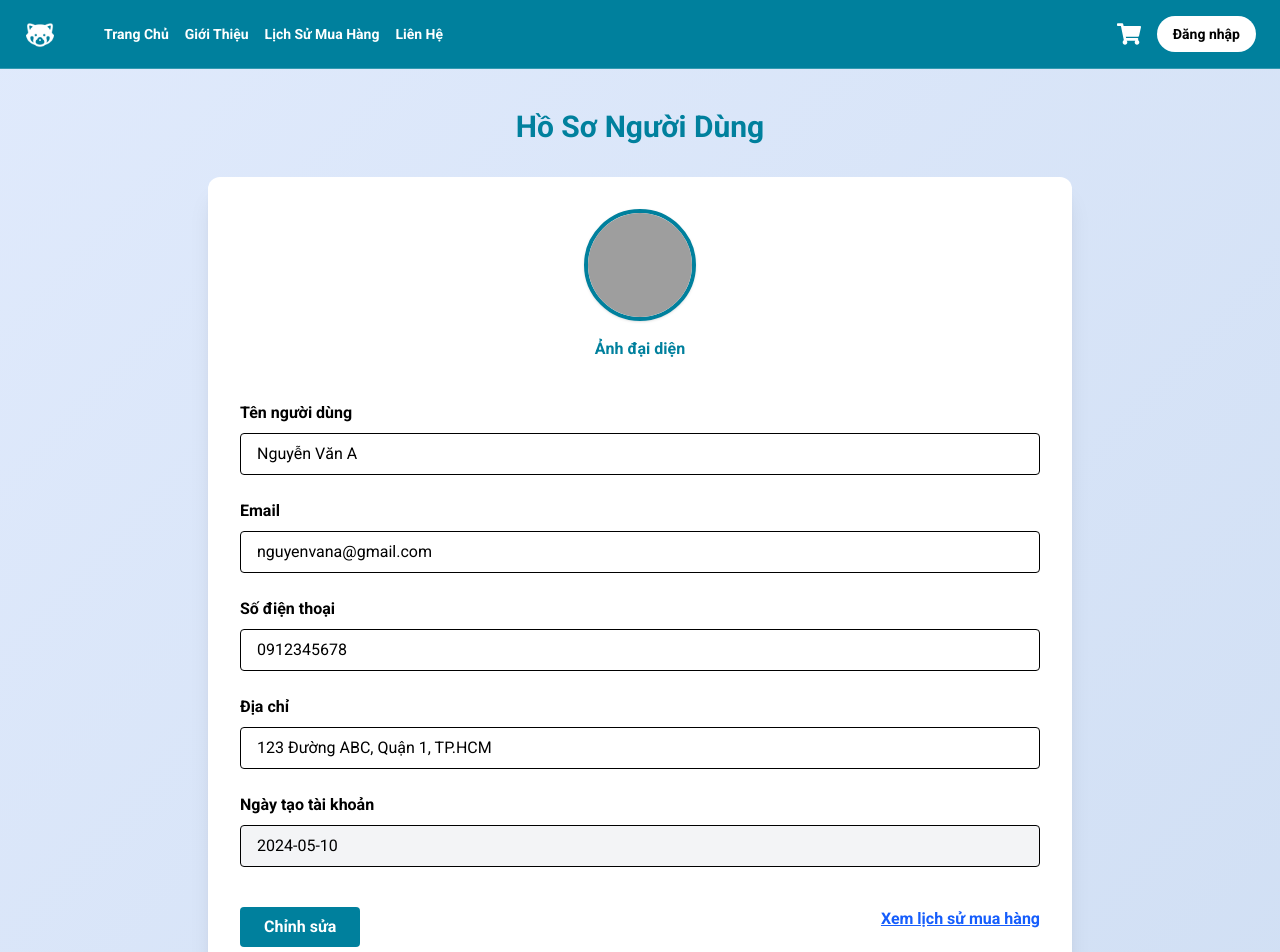
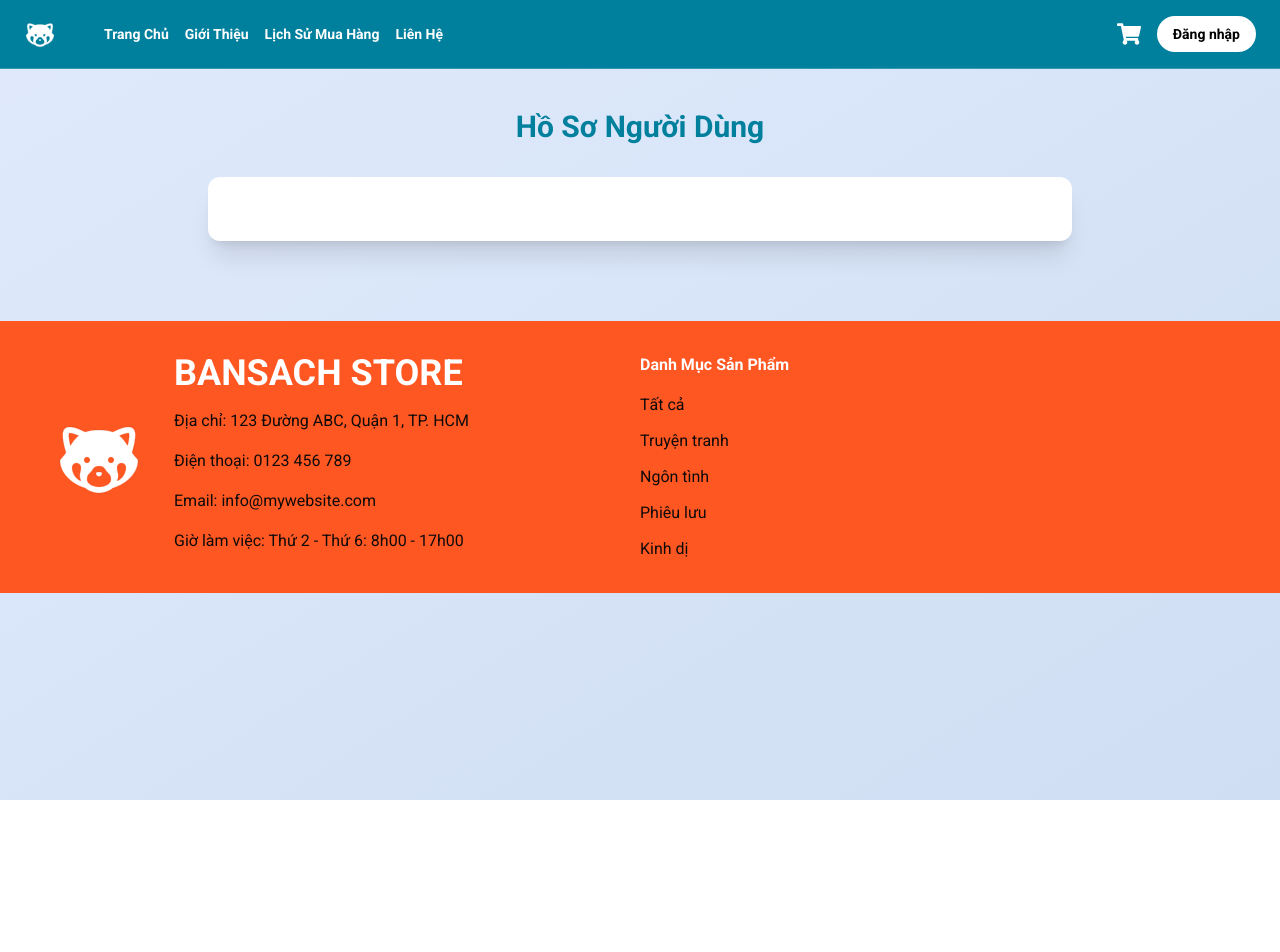
Before and after one commit to 1902VanHuongCoder/Teaching-Web-Programming, a React (Vite) app in the folder Website/Frontend/: page /hosonguoidung in a window 1280 px wide. Shown: the top 952 px of the page. After the commit the page ends 800 px from the top, so only its background shows below. Built offline with nearby package versions, Linux system fonts and the light colour scheme; grey boxes are pictures that could not be loaded.

Commit message:
Thêm tính năng cập nhật tài khoản người dùng

```diff
--- a/Website/Frontend/src/components/DangNhap.jsx
+++ b/Website/Frontend/src/components/DangNhap.jsx
@@ -11,10 +11,13 @@ function DangNhap() {
       e.preventDefault(); // Ngăn chặn hành vi mặc định của form (tải lại trang)
 
       // Gọi API để đăng nhập
-      const {status, message} = await dangNhapTaiKhoan(email, password);//
+      const {status, message, user} = await dangNhapTaiKhoan(email, password);//
 
       if( status ) { // Đăng nhập thành công
           alert("Đăng nhập thành công!");
+
+          localStorage.setItem("user", JSON.stringify(user)); // Lưu thông tin user vào localStorage
+
           router("/"); // Chuyển hướng về trang chủ
       }else{
           alert("Đăng nhập thất bại! " + message);
--- a/Website/Frontend/src/components/HoSoNguoiDung.jsx
+++ b/Website/Frontend/src/components/HoSoNguoiDung.jsx
@@ -1,33 +1,78 @@
-import React, { useState } from "react";
+import React, { useEffect, useState } from "react";
 
 import Navigation from "./Navigation";
 import Footer from "./Footer";
 
 import { Link } from "react-router-dom";
-
-// Dữ liệu người dùng mẫu
-const userData = {
-  avatar:
-    "https://images.unsplash.com/photo-1678286742832-26543bb49959?w=400&auto=format&fit=crop&q=60&ixlib=rb-4.1.0&ixid=M3wxMjA3fDB8MHxzZWFyY2h8MTl8fHVzZXJ8ZW58MHx8MHx8fDA%3D", // Ảnh đại diện mặc định
-  tenNguoiDung: "Nguyễn Văn A",
-  email: "nguyenvana@gmail.com",
-  soDienThoai: "0912345678",
-  diaChi: "123 Đường ABC, Quận 1, TP.HCM",
-  ngayTao: "2024-05-10",
-};
+import { uploadHinhAnh } from "../lib/hinh-anh-apis";
+import { capNhatThongTinNguoiDung } from "../lib/nguoi-dung-apis";
 
 function HoSoNguoiDung() {
   // State cho phép chỉnh sửa thông tin
   const [edit, setEdit] = useState(false);
-  const [user, setUser] = useState(userData);
+  const [user, setUser] = useState(null);
+
+  // Tạo ra 1 biến trạng thái để lưu hình ảnh mã hóa để hiển thị trước cho người dùng xem
+  const [hinhAnhMaHoa, setHinhAnhMaHoa] = useState(null);
+
+
+  // Hàm kiểm tra một biến có phải là một file không
+  function isFile(variable) {
+    return variable instanceof File;
+  }
 
   // Hàm xử lý lưu thông tin
-  function handleSave(e) {
+  const handleSave = async (e) => {
     e.preventDefault();
     setEdit(false);
-    // Gửi dữ liệu lên server ở đây nếu cần
+    // 1. Nếu người dùng có thay đổi avatar thì mình phải upload lên Cloudinary
+    let hinhAnhData = null;
+
+    if( isFile(user.avatar) ) {
+      hinhAnhData = await uploadHinhAnh(user.avatar);
+    }
+
+    // 2. Lưu thông tin người dùng mới sửa vào trong cơ sở dữ liệu
+    const duLieuNguoiDungMoi = {
+      tenNguoiDung: user.tenNguoiDung,
+      email: user.email,
+      soDienThoai: user.soDienThoai,
+      diaChi: user.diaChi,
+      avatar: hinhAnhData ? JSON.stringify({public_id: hinhAnhData.public_id, url: hinhAnhData.url}) : JSON.stringify(user.avatar), // Nếu có hình ảnh mới thì lấy hình ảnh mới, không thì lấy hình ảnh cũ
+    }
+
+    const { status, message } = await capNhatThongTinNguoiDung(user.nguoiDungID, duLieuNguoiDungMoi);
+    if(status){
         alert("Cập nhật thông tin thành công!");
+    }else{
+        alert("Cập nhật thông tin thất bại! " + message);
     }
+
+    // 3. Cập nhật lại thông tin trong localstorage để có dữ liệu mới nhất về người dùng (thực tế thì mình phải thay đổi giá trị biến trong context)
+    const duLieuNguoiDungMoiDeLuuVaoLocalStorage = {
+        ...user, // Lấy tất cả dữ liệu cũ
+        ...duLieuNguoiDungMoi, // Ghi đè các trường đã thay đổi
+    }
+    localStorage.setItem("user", JSON.stringify(duLieuNguoiDungMoiDeLuuVaoLocalStorage));
+  }
+
+  // Nạp dữ liệu người dùng từ sever sử dung useEffect
+  useEffect(() => {
+    const storedUser = localStorage.getItem("user");
+    if (storedUser) { // Kiểm tra xem có dữ liệu user trong localStorage không
+
+      const duLieuNguoiDung = JSON.parse(storedUser);  // Chuyển dữ liệu người từ localStorage sang dạng Object để sử dụng
+
+      // Vì avatar vẫn đang là một chuỗi JSON nên mình phỉa chuyển nó thành dạng Object để sử dụng để hiển thị avatar của người dùng
+      const avatarDuocBienDoiThanhObject = duLieuNguoiDung.avatar ? JSON.parse(duLieuNguoiDung.avatar) : null;
+
+      setUser({ // Thay đổi biến trạng thái user để hiển thị dữ liệu người dùng ra form
+        ...duLieuNguoiDung,
+        avatar: avatarDuocBienDoiThanhObject, // Chuyển chuỗi JSON thành object
+      });
+    }
+  }, []);
+
 
   return (
     <div className="bg-gradient-to-br from-[#e0eafc] to-[#cfdef3] min-h-screen w-full">
@@ -37,11 +82,12 @@ function HoSoNguoiDung() {
           Hồ Sơ Người Dùng
         </h1>
         <div className="bg-white rounded-xl shadow-xl p-8">
+          {user && (
             <form onSubmit={handleSave} className="flex flex-col gap-6">
               <div className="flex flex-col items-center mb-4">
                 <div className="relative">
                   <img
-                  src={user.avatar}
+                    src={ hinhAnhMaHoa ? hinhAnhMaHoa : user.avatar?.url }
                     alt="avatar"
                     className="w-28 h-28 rounded-full object-cover border-4 border-[#00809D] shadow mb-2"
                   />
@@ -57,9 +103,10 @@ function HoSoNguoiDung() {
                         onChange={(e) => {
                           const file = e.target.files[0];
                           if (file) {
+                            setUser({ ...user, avatar: file }); // Cập nhật avatar trong user thành file mới
                             const reader = new FileReader();
                             reader.onload = (ev) =>
-                            setUser({ ...user, avatar: ev.target.result });
+                              setHinhAnhMaHoa(ev.target.result); // Cập nhật hình ảnh mã hóa để hiển thị
                             reader.readAsDataURL(file);
                           }
                         }}
@@ -86,8 +133,8 @@ function HoSoNguoiDung() {
                   className="border rounded px-4 py-2"
                   value={user.tenNguoiDung}
                   disabled={!edit}
-                onChange={(e) =>
-                  setUser({ ...user, tenNguoiDung: e.target.value }) // spread operator
+                  onChange={
+                    (e) => setUser({ ...user, tenNguoiDung: e.target.value }) // spread operator
                   }
                 />
               </div>
@@ -96,7 +143,7 @@ function HoSoNguoiDung() {
                 <input
                   className="border rounded px-4 py-2"
                   value={user.email}
-                disabled={!edit}
+                  disabled={true}
                   onChange={(e) => setUser({ ...user, email: e.target.value })}
                 />
               </div>
@@ -118,14 +165,6 @@ function HoSoNguoiDung() {
                   value={user.diaChi}
                   disabled={!edit}
                   onChange={(e) => setUser({ ...user, diaChi: e.target.value })}
-              />
-            </div>
-            <div className="flex flex-col gap-2">
-              <label className="font-semibold">Ngày tạo tài khoản</label>
-              <input
-                className="border rounded px-4 py-2 bg-gray-100"
-                value={user.ngayTao}
-                disabled
                 />
               </div>
               <div className="flex gap-4 mt-4">
@@ -162,6 +201,7 @@ function HoSoNguoiDung() {
                 </Link>
               </div>
             </form>
+          )}
         </div>
       </div>
       <Footer />
--- a/Website/Frontend/src/lib/nguoi-dung-apis.js
+++ b/Website/Frontend/src/lib/nguoi-dung-apis.js
@@ -31,12 +31,36 @@ export const dangNhapTaiKhoan = async (email, matKhau) => {
         const data = await response.json();
 
         if( !response.ok ) {
-            return { status: response.ok , message: data.message };
+            return { status: response.ok , message: data.message, user: null };
         } else {
-            return { status: response.ok , message: data.message };
+            return { status: response.ok , message: data.message, user: data.user };
         }
     } catch (error) {
         console.error('Lỗi khi đăng nhập:', error);
         throw error;
     }
 };
+
+
+// 3. Tạo hàm để cập nhật thông tin người dùng
+export const capNhatThongTinNguoiDung = async (nguoiDungID, thongTinMoi) => {
+    try {
+        const response = await fetch(`${BASE_URL}/api/nguoi-dung/${nguoiDungID}`, {
+            method: 'PUT',
+            headers: {
+                'Content-Type': 'application/json'
+            },
+            body: JSON.stringify(thongTinMoi)
+        });
+        const data = await response.json();
+        if( !response.ok ) {
+            return { status: response.ok , message: data.message, userData: null };
+        } else {
+            return { status: response.ok , message: data.message, userData: data.user };
+        }
+    }
+    catch (error) {
+        console.error('Lỗi khi cập nhật thông tin người dùng:', error);
+        throw error;
+    }
+};
```
Also changed, not shown: 1 other file (tests, documents, lock files or other folders). Lines whose indentation alone changed are shown as unchanged.
